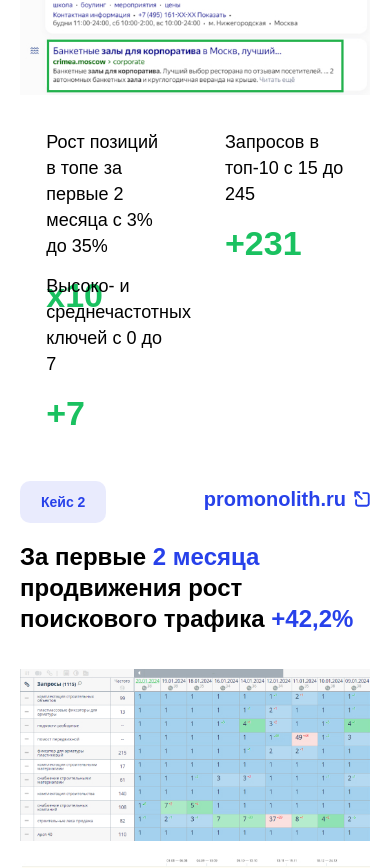
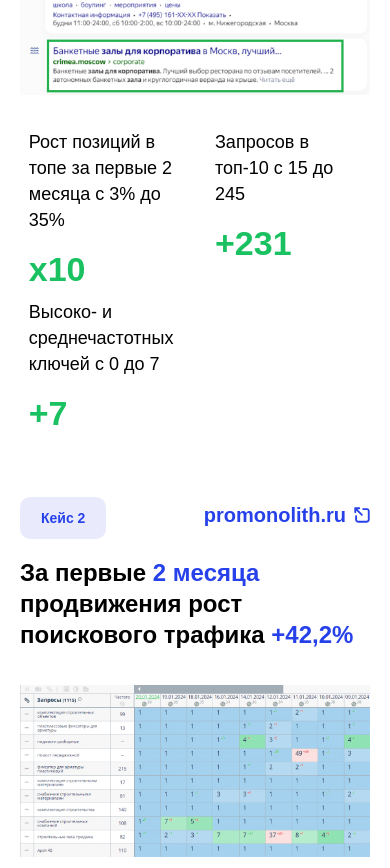
Before and after one commit to Navruzbek2103/TOP-project, a plain HTML site: page index.html in a window 390 px wide. Shown: the part 4867-5735 px from the top of the page. Drawn offline with Linux system fonts and the light colour scheme; a web font is replaced by a local one.

Commit message:
Edit project

```diff
--- a/css/main.css
+++ b/css/main.css
@@ -2629,7 +2629,7 @@ ol {
   .status-content-list {
     max-width: 85%;
     margin: 0 auto;
-    row-gap: 24px;
+    row-gap: 36px;
     flex-wrap: wrap;
   }
 
@@ -2651,6 +2651,19 @@ ol {
   .status-link-img {
     width: 16px;
     height: 16px;
+  }
+}
+@media only screen and (max-width: 480px) {
+  .status-content-list {
+    max-width: 95%;
+    row-gap: 60px;
+  }
+  .status-content-item {
+    max-width: calc((100% / 2) - 20px);
+    height: 110px;
+  }
+  .status-content-item:nth-child(2) {
+    max-width: calc((100% / 2) - 20px);
   }
 }
 @media only screen and (max-width: 375px) {
@@ -2678,11 +2691,12 @@ ol {
 
   .status-content-list {
     max-width: 90%;
+    /* row-gap: 70px; */
   }
 
   .status-content-item {
     max-width: 100%;
-    height: 90px;
+    height: 60px;
   }
 
   .status-content-item:nth-child(2) {
```
